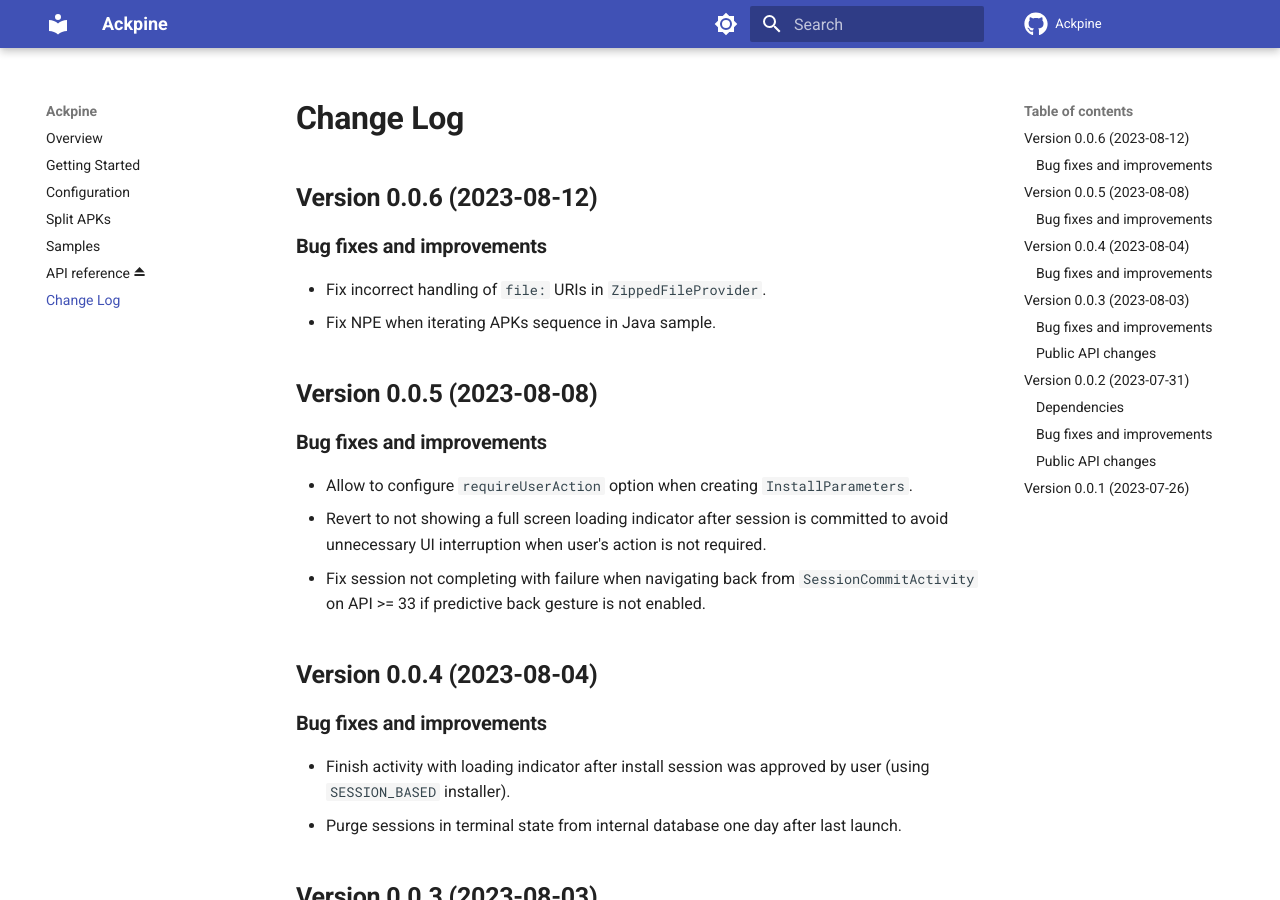
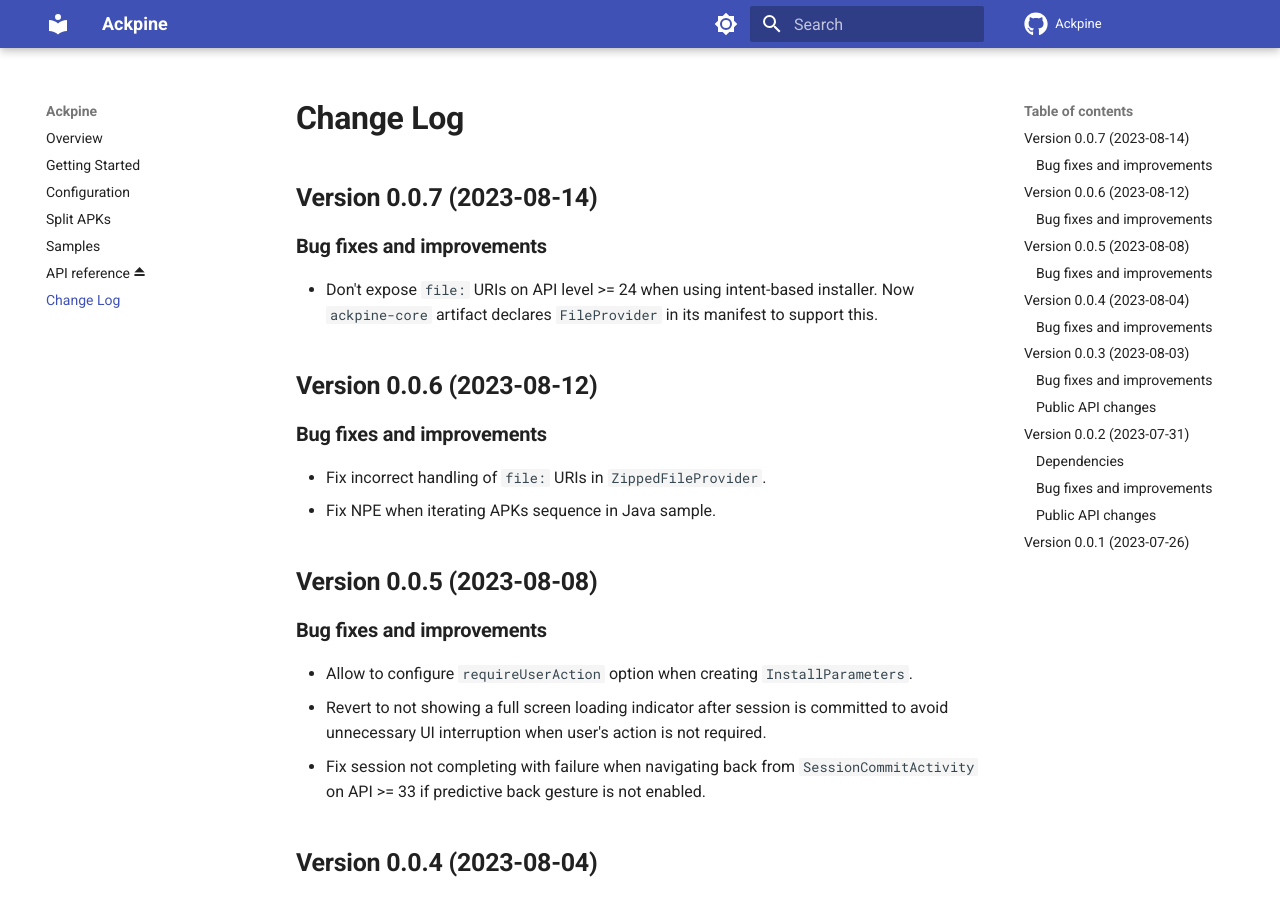
Before and after one commit to solrudev/Ackpine, an MkDocs documentation site: the page built from docs/changelog.md, in a window 1280 px wide and 900 px high. Built offline with MkDocs 1.6.1 and Material for MkDocs 9.7.7, drawn with Linux system fonts in a browser that asks for light colours; comment, search, counter and statistics services are not loaded.

Commit message:
add version 0.0.7 to changelog

```diff
--- a/docs/changelog.md
+++ b/docs/changelog.md
@@ -1,5 +1,12 @@
 Change Log
 ==========
+
+Version 0.0.7 (2023-08-14)
+--------------------------
+
+### Bug fixes and improvements
+
+- Don't expose `file:` URIs on API level >= 24 when using intent-based installer. Now `ackpine-core` artifact declares `FileProvider` in its manifest to support this.
 
 Version 0.0.6 (2023-08-12)
 --------------------------
```
